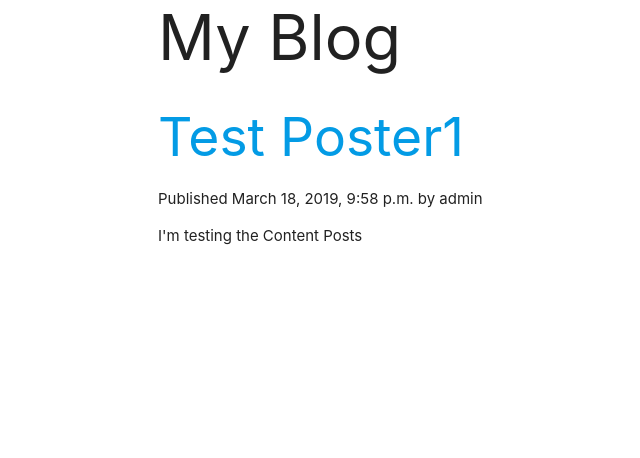
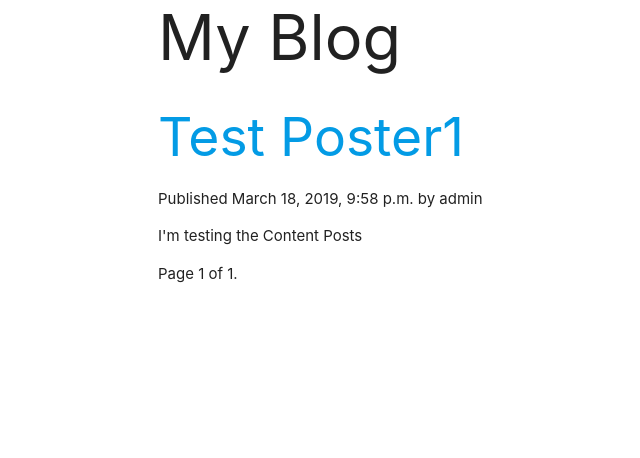
Before and after one commit to roderickjackson-bradley/writrr, a Django app: page /opus/ in a window 1280 px wide. Shown: the part 39-497 px from the top of the page, without its empty margins (34-674 px from the left). Run offline with Django 3.2, Linux system fonts and the light colour scheme; data comes from the database, SQL or seed files in the repository; some libraries are stand-ins or nearby versions.

Commit message:
Fix Pagination for index list

```diff
--- a/opus/templates/opus/contentpost/index.html
+++ b/opus/templates/opus/contentpost/index.html
@@ -13,6 +13,7 @@
     <p>
       Published {{ contentpost.publish }} by {{ contentpost.author }}
     </p>
-      {{ contentpost.body }}
+      {{ contentpost.body|truncatewords:30|linebreaks  }}
     {% endfor %}
+    {% include "opus/pagination.html" with page=contentposts %}
 {% endblock %}
--- /dev/null
+++ b/opus/templates/opus/pagination.html
@@ -0,0 +1,13 @@
+<div>
+  <span>
+    {% if page.has_previous %}
+      <a href="?page={{ page.previous_page_number }}">Previous</a>
+    {% endif %}
+    <span>
+      Page {{ page.number }} of {{ page.paginator.num_pages }}.
+    </span>
+    {% if page.has_next %}
+      <a href="?page={{ page.next_page_number }}">Next</a>
+    {% endif %}
+  </span>
+</div>
--- a/opus/views.py
+++ b/opus/views.py
@@ -1,12 +1,30 @@
 from django.shortcuts import render, get_object_or_404
 from .models import ContentPost
+from django.core.paginator import Paginator, EmptyPage, PageNotAnInteger
+from django.views.generic import ListView
+
 
 def list_opus(request):
-  contentposts = ContentPost.published.all()
-  return render (request, 'opus/contentpost/index.html', {'contentposts': contentposts})
+  object_list = ContentPost.published.all()
+  paginator = Paginator(object_list, 3) #List only three post per page
+  page = request.GET.get('page', 1)
+  try:
+    contentposts = paginator.page(page)
+  except PageNotAnInteger:
+    # If page is not an integer deliver the first page
+    contentposts = paginator.page(1)
+  except EmptyPage:
+    # If page is out of range deliver last page of results
+    contentposts = paginator.page(paginator.num_pages)
+  return render (request, 'opus/contentpost/index.html', {'page': page, 'contentposts': contentposts})
 
-def magum_opus(request, year, month, day, contentpost):
+def magum_opus(request, contentpost):
   contentpost = get_object_or_404(ContentPost,
-  slug=contentpost, status='published', publish_year=year, publish_month=month, publish_day=day)
+  slug=contentpost)
+  return render(request, 'opus/contentpost/show.html', {'contentpost': contentpost})
 
-  return render(request, 'opus/contentpost/show.html', {'contentpost': contentpost})
+class ContentPostListView(ListView):
+  queryset = ContentPost.published.all()
+  context_object_name = 'contentpost'
+  paginate_by = 3
+  template_name = 'opus/contentpost/index.html'
```
